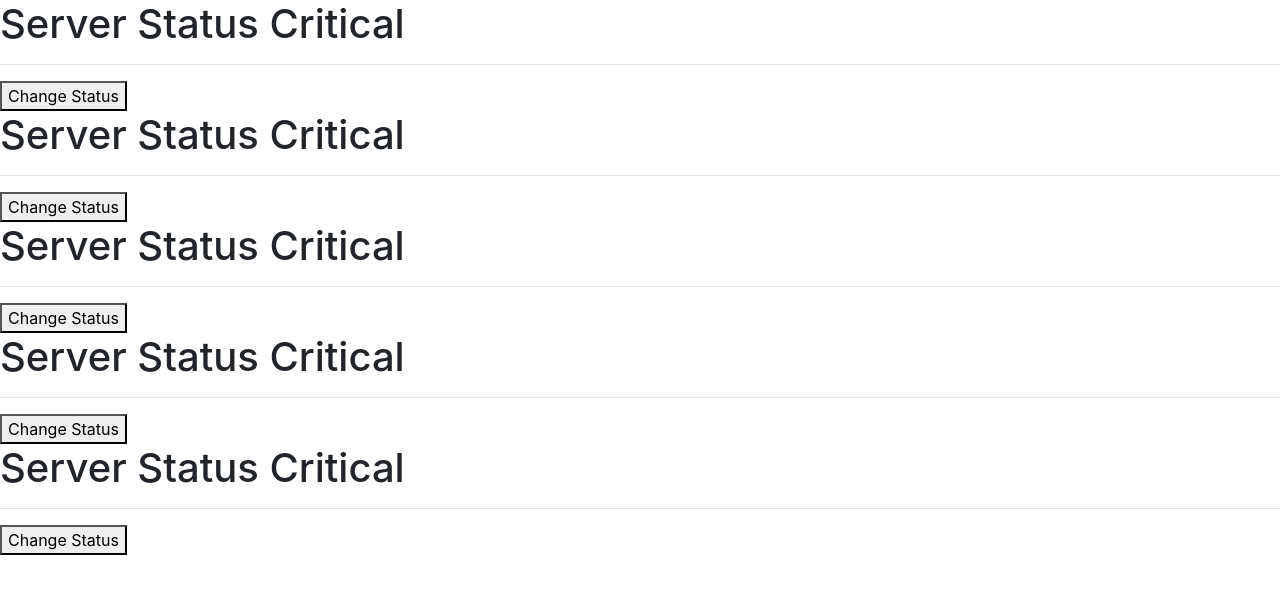
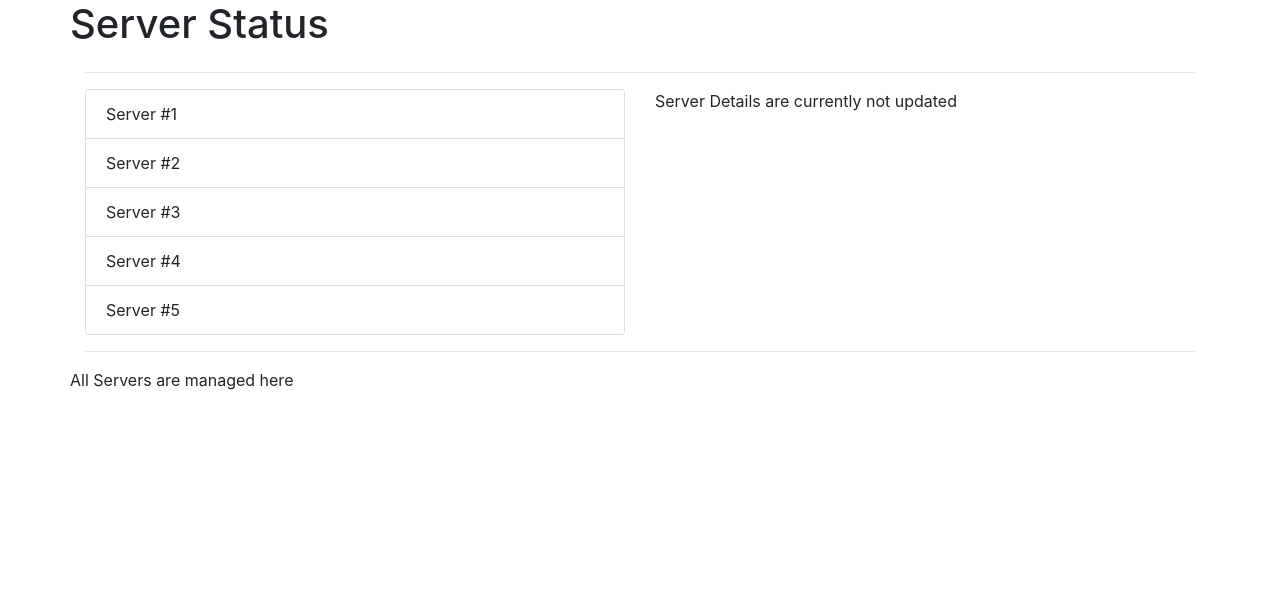
Before and after one commit to smarigowda/vuejs-cli-udemy, a Vue app: page / in a window 1280 px wide. Shown: the top 594 px of the page. Built offline with nearby package versions, Linux system fonts and the light colour scheme.

Commit message:
prep for components exercise

```diff
--- a/src/App.vue
+++ b/src/App.vue
@@ -1,25 +1,42 @@
 <template>
-  <app-servers></app-servers>
+    <div class="container">
+        <div class="row">
+            <div class="col-xs-12">
+                <header>
+                    <h1>Server Status</h1>
+                </header>
+            </div>
+        </div>
+        <hr>
+        <div class="row">
+            <div class="col-xs-12 col-sm-6">
+                <ul class="list-group">
+                    <li
+                      class="list-group-item"
+                      v-for="index in 5"
+                      v-bind:key="index">
+                      Server #{{ index }}
+                    </li>
+                </ul>
+            </div>
+            <div class="col-xs-12 col-sm-6">
+                <p>Server Details are currently not updated</p>
+            </div>
+        </div>
+        <hr>
+        <div class="row">
+            <div class="col-xs-12">
+                <footer>
+                    <p>All Servers are managed here</p>
+                </footer>
+            </div>
+        </div>
+    </div>
 </template>
 
-<script></script>
+<script>
+  export default {}
+</script>
 
-<style lang="scss">
-#app {
-  font-family: "Avenir", Helvetica, Arial, sans-serif;
-  -webkit-font-smoothing: antialiased;
-  -moz-osx-font-smoothing: grayscale;
-  text-align: center;
-  color: #2c3e50;
-}
-#nav {
-  padding: 30px;
-  a {
-    font-weight: bold;
-    color: #2c3e50;
-    &.router-link-exact-active {
-      color: #42b983;
-    }
-  }
-}
+<style>
 </style>
--- a/src/Home.vue
+++ /dev/null
@@ -1,15 +0,0 @@
-<template>
-  <div>
-    <app-server-status v-for="server in 5"></app-server-status>
-  </div>
-</template>
-
-<script>
-import ServerStatus from './ServerStatus';
-
-export default {
-  components: {
-    'app-server-status': ServerStatus
-  }
-}
-</script>
--- a/src/ServerStatus.vue
+++ /dev/null
@@ -1,22 +0,0 @@
-<template>
-  <div>
-    <h1>Server Status {{ status }}</h1>
-    <hr>
-    <button @click="changeStatus">Change Status</button>
-  </div>
-</template>
-
-<script>
-export default {
-  data: function() {
-    return {
-      status: 'Critical'
-    }
-  },
-  methods: {
-    changeStatus () {
-      this.status = 'Normal'
-    }
-  }
-}
-</script>
--- a/src/main.js
+++ b/src/main.js
@@ -1,10 +1,5 @@
 import Vue from "vue";
 import App from "./App.vue";
-import Home from "./Home.vue";
-
-Vue.config.productionTip = false;
-
-Vue.component('app-servers', Home);
 
 new Vue({
   render: h => h(App)
```
Also changed, not shown: src/registerServiceWorker.js (deleted, +0 -28 lines).
